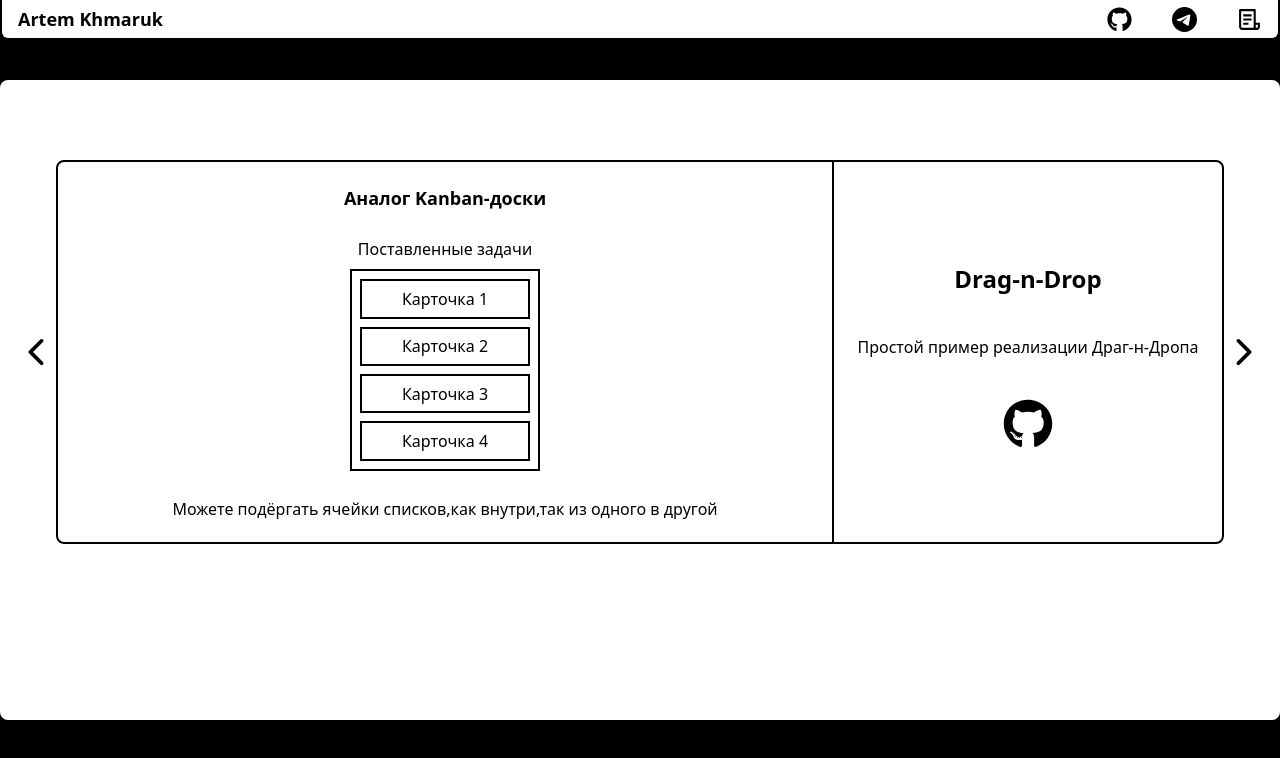
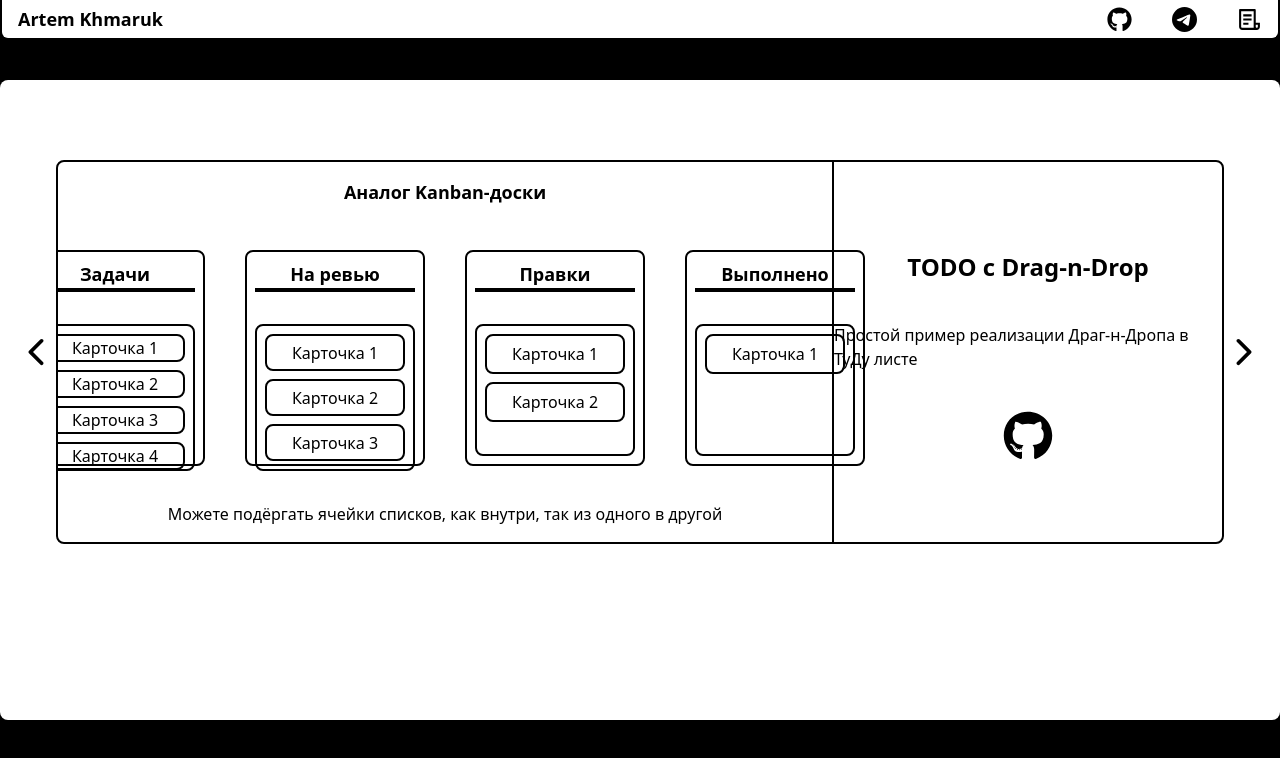
Before and after one commit to Baurles/portfolio, a Next.js app: page /easy in a window 1280 px wide. Shown: the top 758 px of the page. Built offline with nearby package versions, Linux system fonts and the light colour scheme.

Commit message:
examples

```diff
--- a/components/easy/examples/dragndrop.tsx
+++ b/components/easy/examples/dragndrop.tsx
@@ -7,26 +7,70 @@ import { cardProps } from "@/stores/examples/DragStore";
 
 const Store = DragStore;
 
-export const DragNDrop = () => {
+export const DragNDrop = observer(() => {
+  function handleDragOver(e) {
+    e.preventDefault();
+  }
+  function handleDragLeave(e) {}
+  function handleDragStart(e, board, item) {
+    Store.setCurrentBoard(board);
+    Store.setCurrentItem(item);
+  }
+  function handleDragEnd(e) {}
+  function handleDrop(e, board, item) {
+    e.preventDefault();
+    const currentIndex = Store.currentBoard.items.indexOf(Store.currentItem);
+    Store.currentBoard.items.splice(currentIndex, 1);
+
+    const droptIndex = board.items.indexOf(item);
+    board.items.splice(droptIndex + 1, 0, Store.currentItem);
+
+    Store.setBoardList(board);
+  }
   return (
     <div className="min-w-full text-black max-w-full flex h-full rounded-lg border-2 border-black">
-      <div className="w-4/6 h-full flex-col flex justify-center items-center border-r-2 border-black ">
+      <div className="w-4/6 h-full flex-col flex justify-between p-4 items-center border-r-2 border-black ">
         <h2 className="text-lg font-bold">Аналог Kanban-доски</h2>
-        <Kanban>
-          <InnerList />
-        </Kanban>
+        <div className="flex w-full h-full items-center justify-center gap-10 pt-2">
+          {Store.boardList.map((board) => (
+            <div
+              key={board.id}
+              className="flex flex-col rounded-lg w-1/4 h-3/4 border-2 border-black items-center justify-start gap-8 p-2"
+            >
+              <div className="border-b-black border-b-4 w-full flex justify-center items-center font-bold text-lg">
+                {board.title}
+              </div>
+              <div className="flex flex-col h-3/4 gap-2 w-40 rounded-lg border-black border-2 p-2 items-center justify-start ">
+                {board.items.map((item) => (
+                  <div
+                    key={item.id}
+                    className=" w-full flex cursor-pointer rounded-lg justify-center items-center h-10 border-black border-2"
+                    draggable={true}
+                    onDragOver={(e) => handleDragOver(e)}
+                    onDragLeave={(e) => handleDragLeave(e)}
+                    onDragStart={(e) => handleDragStart(e, board, item)}
+                    onDragEnd={(e) => handleDragEnd(e)}
+                    onDrop={(e) => handleDrop(e, board, item)}
+                  >
+                    {item.text}
+                  </div>
+                ))}
+              </div>
+            </div>
+          ))}
+        </div>
         <span>
-          Можете подёргать ячейки списков,как внутри,так из одного в другой
+          Можете подёргать ячейки списков, как внутри, так из одного в другой
         </span>
       </div>
       <div className="w-2/6 gap-10 pt-2 justify-center h-full flex flex-col items-center ">
-        <span className="font-bold text-2xl">Drag-n-Drop</span>
-        <span>Простой пример реализации Драг-н-Дропа</span>
+        <span className="font-bold text-2xl">TODO с Drag-n-Drop</span>
+        <span>Простой пример реализации Драг-н-Дропа в ТуДу листе</span>
         <FaGithub size={50} />
       </div>
     </div>
   );
-};
+});
 
 const InnerList = observer(() => {
   function handleDragStart(
@@ -52,30 +96,6 @@ const InnerList = observer(() => {
   }
 
   return (
-    <div className="h-3/4 border-2 gap-2 p-2 justify-center items-center border-black flex flex-col w-1/4">
-      {Store.cardList.map((card) => (
-        <div
-          draggable={true}
-          onDragStart={(e) => handleDragStart(e, card)}
-          onDragLeave={(e) => handleDragLeave(e)}
-          onDragEnd={(e) => handleDragEnd(e)}
-          onDragOver={(e) => handleDragOver(e)}
-          onDrop={(e) => handleDrop(e, card)}
-          className="w-full cursor-pointer h-20 border-2  flex justify-center items-center border-black "
-          key={card.id}
-        >
-          {card.text}
-        </div>
-      ))}
-    </div>
+    <div className="h-3/4 border-2 gap-2 p-2 justify-center items-center border-black flex flex-col w-1/4"></div>
   );
 });
-
-const Kanban = ({ children }: { children: React.ReactNode }) => {
-  return (
-    <div className="w-full p-2 flex flex-col items-center justify-center h-3/4">
-      <div className="pb-2">Поставленные задачи</div>
-      {children}
-    </div>
-  );
-};
--- a/stores/examples/DragStore.tsx
+++ b/stores/examples/DragStore.tsx
@@ -9,34 +9,62 @@ export interface cardProps {
 }
 
 class Store {
-  cardList = [
+  boardList = [
+    {
+      id: 1,
+      title: "Задачи",
+      items: [
         { id: 0, order: 1, text: "Карточка 1" },
         { id: 1, order: 2, text: "Карточка 2" },
         { id: 2, order: 3, text: "Карточка 3" },
         { id: 3, order: 4, text: "Карточка 4" },
+      ],
+    },
+    {
+      id: 2,
+      title: "На ревью",
+      items: [
+        { id: 0, order: 1, text: "Карточка 1" },
+        { id: 1, order: 2, text: "Карточка 2" },
+        { id: 2, order: 3, text: "Карточка 3" },
+      ],
+    },
+    {
+      id: 3,
+      title: "Правки",
+      items: [
+        { id: 0, order: 1, text: "Карточка 1" },
+        { id: 1, order: 2, text: "Карточка 2" },
+      ],
+    },
+    {
+      id: 4,
+      title: "Выполнено",
+      items: [{ id: 0, order: 1, text: "Карточка 1" }],
+    },
   ];
-  currentCard: cardProps = { id: 0, order: 0, text: "" };
+  currentItem = null;
+  currentBoard = null;
 
   constructor() {
     makeAutoObservable(this);
   }
-  setCardList(card: cardProps) {
-    this.cardList = this.cardList
-      .map((c) => {
-        if (c.id === card.id) {
-          return { ...c, order: this.currentCard.order };
+  setBoardList(board) {
+    this.boardList.map((b) => {
+      if (b.id === board.id) {
+        return board;
       }
-        if (c.id === this.currentCard.id) {
-          return { ...c, order: card.order };
+      if (b.id === this.currentBoard.id) {
+        return this.currentBoard;
       }
-        return c;
-      })
-      .sort((a, b) => (a.order > b.order ? 1 : -1));
+      return b;
+    });
   }
-  setCurrentCard(card: cardProps) {
-    if (this.currentCard !== null) {
-      this.currentCard = card;
+  setCurrentItem(item) {
+    this.currentItem = item;
   }
+  setCurrentBoard(board) {
+    this.currentBoard = board;
   }
 }
 
```
Lines whose indentation alone changed are shown as unchanged.
